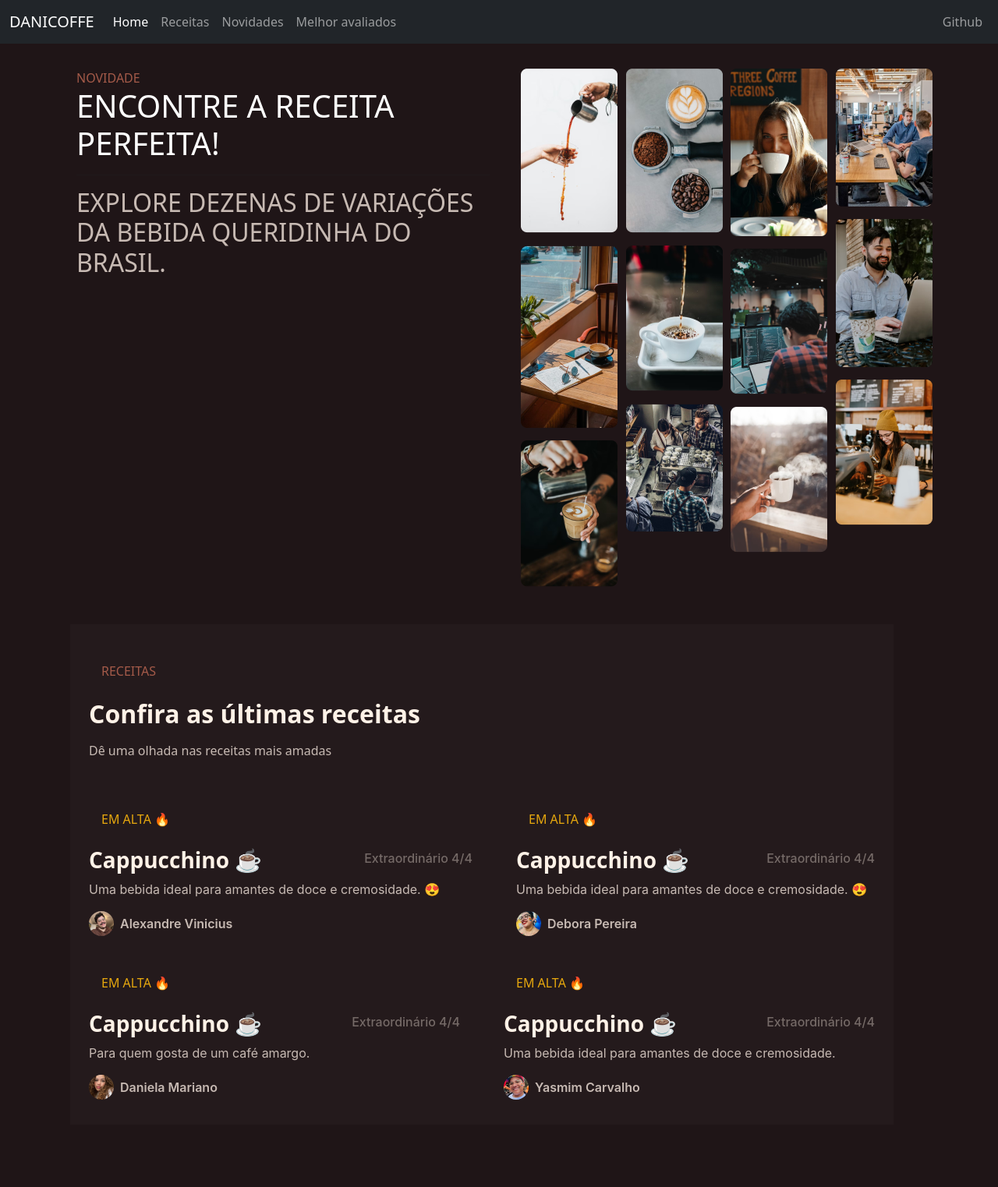
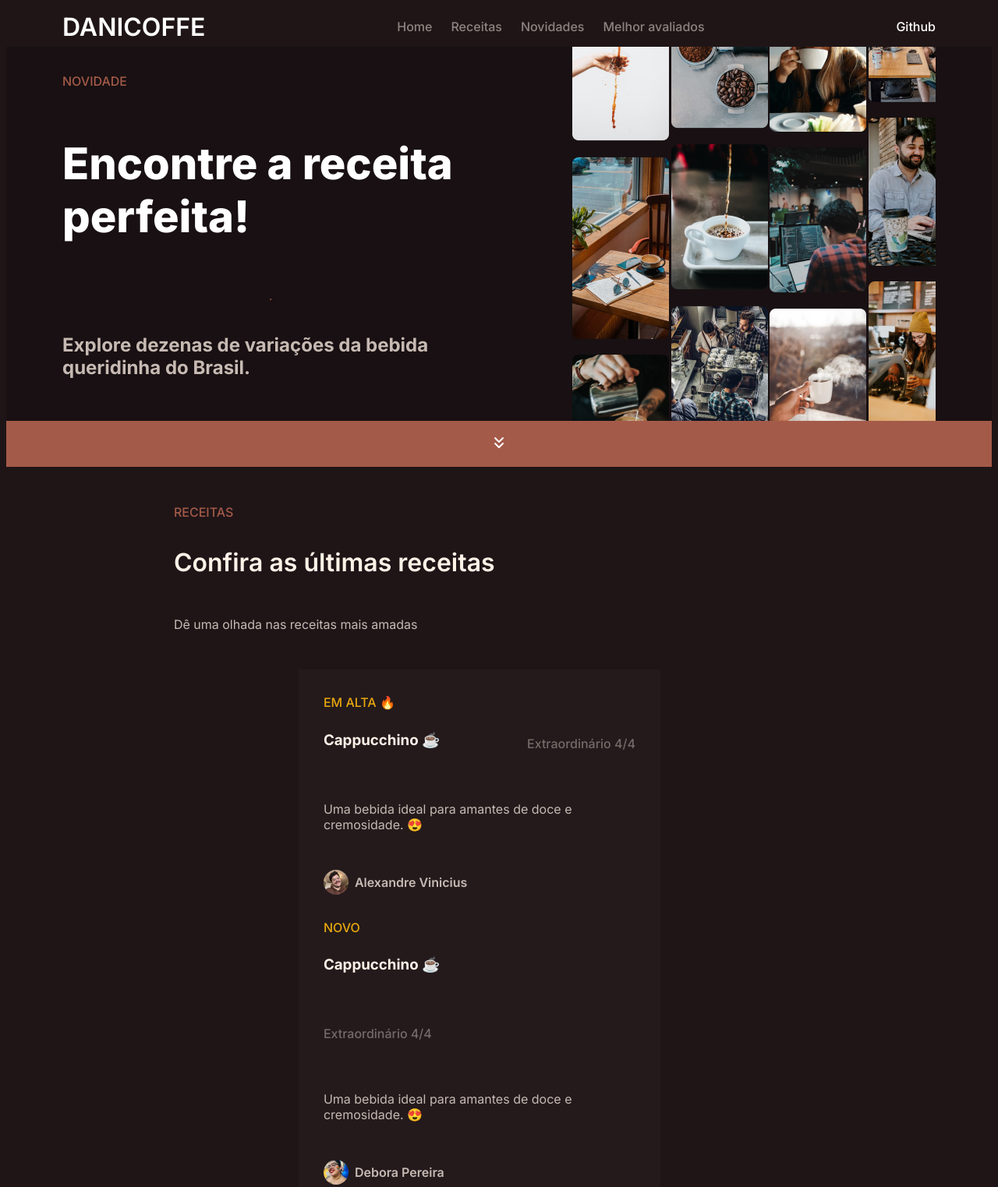
Before and after one commit to dani-uxdev/landing-page, a plain HTML site: page index.html in a window 1280 px wide. Shown: the top 1523 px of the page at 78% size. Drawn offline with nearby package versions, Linux system fonts and the light colour scheme.

Commit message:
Add files via upload

```diff
--- a/index.html
+++ b/index.html
@@ -8,49 +8,32 @@
     <title>DaniCoffe</title>
     <meta name="description" content="Explore dezenas de variações da bebida queridinha do Brasil.">
     <link rel="stylesheet" href="style.css">
-    <link href="https://cdn.jsdelivr.net/npm/bootstrap@5.0.2/dist/css/bootstrap.min.css" rel="stylesheet">
-    <script src="https://cdn.jsdelivr.net/npm/bootstrap@5.0.2/dist/js/bootstrap.bundle.min.js"></script>
 </head>
 
 <body>
     <header>
-        <!-- Navbar -->
-        <nav class="navbar navbar-expand-lg navbar-dark bg-dark">
-            <div class="container-fluid">
-                <a href="#" class="navbar-brand">
-                    <!-- <img src="/examples/images/logo.svg" height="28" alt="CoolBrand"> -->
-                    danicoffe
-                </a>
-                <button type="button" class="navbar-toggler" data-bs-toggle="collapse" data-bs-target="#navbarCollapse">
-                    <span class="navbar-toggler-icon"></span>
-                </button>
-                <div class="collapse navbar-collapse" id="navbarCollapse">
-                    <div class="navbar-nav">
-                        <a href="#" class="nav-item nav-link active">Home</a>
-                        <a href="#" class="nav-item nav-link">Receitas</a>
-                        <a href="#" class="nav-item nav-link">Novidades</a>
-                        <a href="#" class="nav-item nav-link">Melhor avaliados</a>
-                    </div>
-                    <div class="navbar-nav ms-auto">
-                        <a href="#" class="nav-item nav-link">Github</a>
-                    </div>
-                </div>
-            </div>
+        <nav>
+            <span class="logo">danicoffe</span>
+            <ul class="menu">
+                <li><a>Home</a></li>
+                <li><a>Receitas</a></li>
+                <li><a>Novidades</a></li>
+                <li><a>Melhor avaliados</a></li>
+            </ul>
+            <a class="Github">Github</a>
         </nav>
-        <!-- Navbar -->
 
     </header>
     <main>
-        <div class="container">
-            <section class="row">
-                <div class="col destaque">
-                        <span class="marrom">novidade</span>
+        <div class="principal">
+            <section class="hero">
+                <header class="hero-conteudo">
+                    <span class="destaque marrom">novidade</span>
                     <h1>Encontre a receita perfeita!</h1>
                     <hr>
                     <h2 class="hero-subtitulo">Explore dezenas de variações da bebida queridinha do Brasil.</h2>
-
-                </div>
-                <div class="col hero-imagens-container">
+                </header>
+                <div class="hero-imagens-container">
                     <figure><img src="images/hero-banner-1.png" alt=""></figure>
                     <figure><img src="images/hero-banner2.png" alt=""></figure>
                     <figure><img src="images/hero-banner3.png" alt=""></figure>
@@ -65,120 +48,78 @@
                     <figure><img src="images/hero-banner12.png" alt=""></figure>
                 </div>
             </section>
-
-            <!-- <section class="row botao-container">
+        </div>
         <button type="button">
             <img src="images/chevrons-down.svg" alt="">
         </button>
-            </section> -->
-        </div>
-        <div class="container">
-            <!-- SECAO COMENTARIOS-->
-            <section class="row receitas">
-
-                <div class="row receitas-card-container receitas-card">
-
+        <section class="botao-container">
+        </section>
+        <section class="receitas">
             <header class="receitas-cabecalho">
                 <span class="destaque marrom">receitas</span>
                 <h2 class="receitas-titulo">Confira as últimas receitas</h2>
                 <p class="receitas-subtitulo">Dê uma olhada nas receitas mais amadas</p>
             </header>
-                    <!-- COMENTARIO AMOR -->
-                    <section class="col-6">
-                        <div>
-                            <header class="receitas-card-cabecalho">
+
+                <div class="receitas-card-container" >
+                    <div class="receitas-card">
+                        <header class="receitas-card-cabecalho" >
                             <div class="receitas-card-cabecalho-detalhes">
-                                    <span class="destaque amarelo">em alta 🔥</span>
-                                    <h3 class="receita-titulo">Cappucchino ☕</h3>
+                                <span class="destaque amarelo" >em alta 🔥</span>
+                                <h3 class="receita-titulo" >Cappucchino ☕</h3>
                             </div>
-                                <p class="receita-avaliacao">Extraordinário 4/4</p>
-
+                            <p class="receita-avaliacao" >Extraordinário 4/4</p>
                         </header>
-
-                            <div>
-                                <p class="receita-descricao">Uma bebida ideal para amantes de doce e cremosidade. 😍</p>
-                                <div class="receita-autor">
+                            <p class="receita-descricao" >Uma bebida ideal para amantes de doce e cremosidade. 😍</p>
+                            <div class="receita-autor" >
                                 <img src="images/ale1.jpg" alt="">
-                                    <span class="receita-autor-nome">Alexandre Vinicius</span>
-                                </div>
+                                <span class="receita-autor-nome" >Alexandre Vinicius</span>
                             </div>
 
+                            <div class="receitas-card-cabecalho-detalhes">
+                                <span class="destaque amarelo" >novo</span>
+                                <h3 class="receita-titulo" >Cappucchino ☕</h3>
+                            </div>
+                                <p class="receita-avaliacao" >Extraordinário 4/4</p>
+                        </header>
+                            <p class="receita-descricao" >Uma bebida ideal para amantes de doce e cremosidade. 😍</p>
+                            <div class="receita-autor" >
+                                <img src="images/dede1.jpg" alt="">
+                                <span class="receita-autor-nome" >Debora Pereira</span>
                             </div>
 
-                    </section>
+                            <div class="receitas-card-cabecalho-detalhes">
+                                <span class="destaque amarelo" >novo</span>
+                                 <h3 class="receita-titulo" >Expresso ☕</h3>
+                             </div>
+                                <p class="receita-avaliacao" >Extraordinário 4/4</p>
+                        </header>
+                            <p class="receita-descricao" >Para quem gosta de um café amargo.</p>
+                            <div class="receita-autor" >
+                                <img src="images/dani1.jpg" alt="">
+                                <span class="receita-autor-nome" >Daniela Mariano</span>
+                            </div>
 
-                    <!-- COMENTARIO Debra AMOR -->
-                    <section class="col">
-                        <div>
-                            <header class="receitas-card-cabecalho">
                             <div class="receitas-card-cabecalho-detalhes">
-                                    <span class="destaque amarelo">em alta 🔥</span>
-                                    <h3 class="receita-titulo">Cappucchino ☕</h3>
+                                <span class="destaque amarelo" >novo</span>
+                                <h3 class="receita-titulo" >Cappucchino ☕</h3>
                             </div>
-                                <p class="receita-avaliacao">Extraordinário 4/4</p>
-
+                                <p class="receita-avaliacao" >Extraordinário 4/4</p>
                          </header>
-                            <p class="receita-descricao">Uma bebida ideal para amantes de doce e cremosidade. 😍</p>
-                            <div class="receita-autor">
-                                <img src="images/dede1.jpg" alt="">
-                                <span class="receita-autor-nome">Debora Pereira</span>
+                            <p class="receita-descricao" >Uma bebida ideal para amantes de doce e cremosidade.</p>
+                            <div class="receita-autor" >
+                                <img src="images/yasmin1.jpg" alt="">
+                                <span class="receita-autor-nome" >Yasmim Carvalho</span>
                             </div>
                 </div>
         </section>
 
-                    <!-- COMENTARIO DANI AMOR -->
-                    <section class="col">
-                        <div>
-                            <header class="receitas-card-cabecalho">
-                                <div class="receitas-card-cabecalho-detalhes">
-                                    <span class="destaque amarelo">em alta 🔥</span>
-                                    <h3 class="receita-titulo">Cappucchino ☕</h3>
-                                </div>
-                                <p class="receita-avaliacao">Extraordinário 4/4</p>
-
-                            </header>
-
-                            <p class="receita-descricao">Para quem gosta de um café amargo.</p>
-                            <div class="receita-autor">
-                                <img src="images/dani1.jpg" alt="">
-                                <span class="receita-autor-nome">Daniela Mariano</span>
-                            </div>
-                        </div>
-                    </section>
-
-                    <!-- COMENTARIO YZAMIN -->
-                    <section class="col">
-                        <div>
-                            <header class="receitas-card-cabecalho">
-                                <div class="receitas-card-cabecalho-detalhes">
-                                    <span class="destaque amarelo">em alta 🔥</span>
-                                    <h3 class="receita-titulo">Cappucchino ☕</h3>
-                                </div>
-                                <p class="receita-avaliacao">Extraordinário 4/4</p>
-
-                            </header>
-                            <p class="receita-descricao">Uma bebida ideal para amantes de doce e cremosidade.</p>
-                            <div class="receita-autor">
-                                <img src="images/yasmin1.jpg" alt="">
-                                <span class="receita-autor-nome">Yasmim Carvalho</span>
-                            </div>
-                        </div>
-                    </section>
-                </div>
-            </section>
-
-        </div>
     </main>
     <footer>
-        <p class="footer-copy">Copyright &lt;CODEFEE /&gt; 2024</p>
-        <p class="footer-autor">Feito com muito amor e café por Daniela Mariano </p>
+        <p class="footer-copy" >Copyright &lt;CODEFEE /&gt; 2024</p>
+        <p class="footer-autor" >Feito com muito 🤍 e café por Daniela Mariano </p>
     </footer>
-    <script src="https://cdn.jsdelivr.net/npm/popper.js@1.14.7/dist/umd/popper.min.js"
-        integrity="sha384-UO2eT0CpHqdSJQ6hJty5KVphtPhzWj9WO1clHTMGa3JDZwrnQq4sF86dIHNDz0W1"
-        crossorigin="anonymous"></script>
-    <script src="https://cdn.jsdelivr.net/npm/bootstrap@4.3.1/dist/js/bootstrap.min.js"
-        integrity="sha384-JjSmVgyd0p3pXB1rRibZUAYoIIy6OrQ6VrjIEaFf/nJGzIxFDsf4x0xIM+B07jRM"
-        crossorigin="anonymous"></script>
+
 </body>
 
 </html>
--- a/style.css
+++ b/style.css
@@ -1,16 +1,49 @@
+@import url('https://fonts.googleapis.com/css2?family=Teko:wght@300..700&display=swap');
+@import url('https://fonts.googleapis.com/css2?family=Montserrat:ital,wght@0,100..900;1,100..900&display=swap');
+@import url('https://fonts.googleapis.com/css2?family=Montserrat:ital,wght@0,100..900;1,100..900&display=swap');
+@import url('https://fonts.googleapis.com/css2?family=Teko:wght@300..700&display=swap');
+@import url('https://fonts.googleapis.com/css2?family=Inter:wght@100..900&display=swap');
 
 * {
-    margin: 0;
+    margin: 0,5%;
     padding: 0;
     box-sizing: border-box;
 }
 
 body {
-    background: #1F1517 !important;
+    background: #1F1517;
+    color: #FFFF;
+}
+
+html {
+    font-family: 'inter', sans-serif;
+    font-weight: 500;
+}
+
+a {
+    text-decoration: none;
+}
+
+ul{
+    list-style: none;
+}
+
+nav {
+    max-width: 1120px;
+    margin: auto;
+    padding: 1,5rem 10rem;
+
+    display: flex;
+    flex-direction: row;
+    justify-content: space-between;
+    align-items: center;
 
 }
 
-.navbar-brand {
+.logo {
+    font-family: 'teko' sans-serif;
+    font-size: 2rem;
+    font-weight: 600;
     text-transform: uppercase;
 }
 
@@ -21,12 +54,14 @@ body {
     color: #FFF2E780;
 }
 
+.github {
+    color: #FFF2E7;
+    font-weight: 600;
+}
 
 main {
     display: flex;
     flex-direction: column;
-    margin: 2rem;
-
 }
 
 .principal {
@@ -58,7 +93,6 @@ main {
 }
 
 .destaque {
-    margin: 1rem;
     font-family: ;
     font-size: 1rem;
     font-weight: 500;
@@ -89,18 +123,15 @@ hr {
 }
 
 .hero-imagens-container {
-
+    max-width: 45%;
     column-count: 4;
-    gap: 0.5rem;
+    gap: 1rem;
 
 }
 
 .hero-imagens-container > figure > img {
 
     border-radius: 0,5rem;
-
-
-
 
 
 }
@@ -162,7 +193,7 @@ button {
     padding: 2rem;
     border-radius: 0,5rem;
     display: flex;
-    /* flex-direction: column; */
+    flex-direction: column;
     gap: 2rem;
     flex-basis: 29rem;
     margin-top: 2rem;
@@ -238,7 +269,7 @@ footer {
 }
 
 .footer-autor {
-    color: #A45A49;
+    color: rgba(255, 242, 231, 0,50);
     font-size: 1rem;
     font-weight: 500;
     font-family: Inter;
```
Lines whose indentation alone changed are shown as unchanged.
